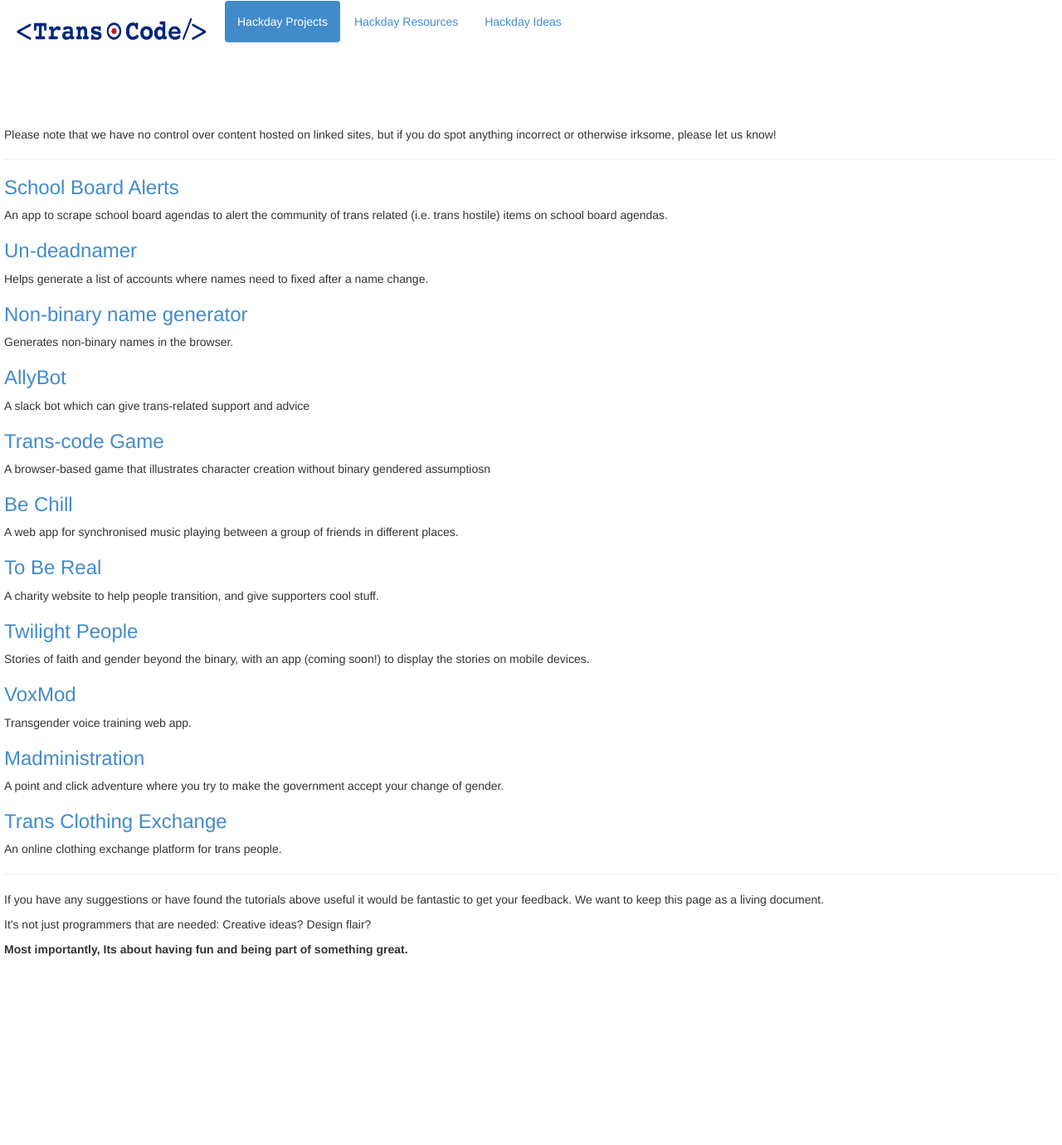
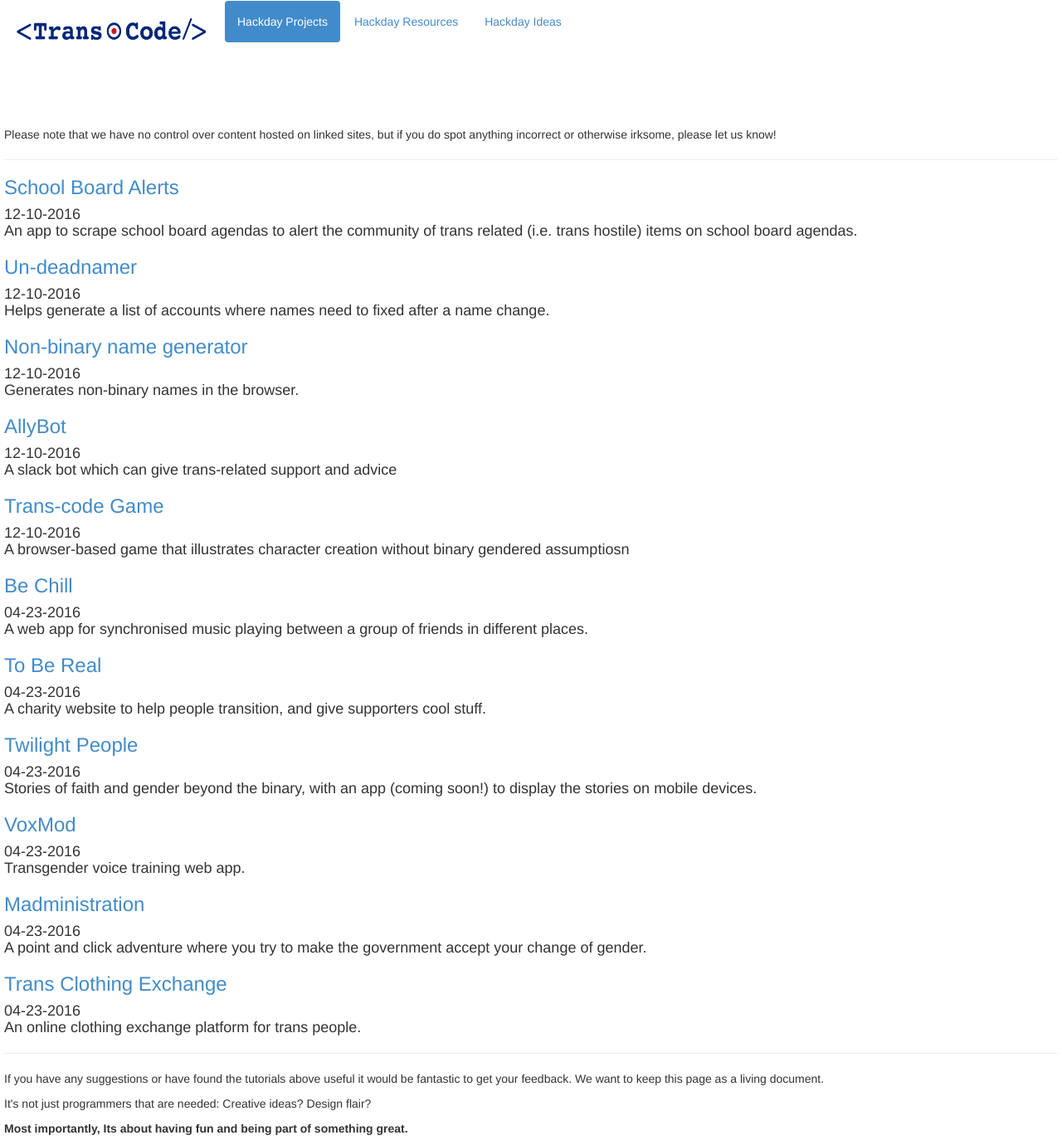
Before and after one commit to Trans-Code/Trans-Code.github.io, a Jekyll site: the page built from index.html, in a window 1280 px wide. Shown: the whole page at 83% size. Built offline with Jekyll 4.4.1, drawn with Linux system fonts in a browser that asks for light colours; before the commit the page ends 1164 px from its top, so only the background shows below that.

Commit message:
added dates to projects

```diff
--- a/_data/projects.yml
+++ b/_data/projects.yml
@@ -1,43 +1,54 @@
 - name: School Board Alerts
   url: https://github.com/alison985/school-board-agenda-alerts
   info: An app to scrape school board agendas to alert the community of trans related (i.e. trans hostile) items on school board agendas.
+  date: 12-10-2016
 
 - name: Un-deadnamer
   url: https://
   info: Helps generate a list of accounts where names need to fixed after a name change.
+  date: 12-10-2016
 
 - name: Non-binary name generator
   url: https://github.com/estherbrunner/non-binary-name
   info: Generates non-binary names in the browser.
+  date: 12-10-2016
 
 - name: AllyBot
   url:
   info: A slack bot which can give trans-related support and advice
+  date: 12-10-2016
 
 - name: Trans-code Game
   url: https://github.com/Velfi/trans-code-game
   info: A browser-based game that illustrates character creation without binary gendered assumptiosn
+  date: 12-10-2016
 
 - name: Be Chill
   url: https://github.com/malht/bechill
   info: A web app for synchronised music playing between a group of friends in different places.
+  date: 04-23-2016
 
 - name: To Be Real
   url: https://github.com/tobereal/tobereal.tech
   info: A charity website to help people transition, and give supporters cool stuff.
+  date: 04-23-2016
 
 - name: Twilight People
   url: http://www.twilightpeople.com
   info: Stories of faith and gender beyond the binary, with an app (coming soon!) to display the stories on mobile devices.
+  date: 04-23-2016
 
 - name: VoxMod
   url: https://github.com/TranscodeVoiceTraining/VoxMod
   info: Transgender voice training web app.
+  date: 04-23-2016
 
 - name: Madministration
   url: https://krisajenkins.github.io/transcodegame/
   info: A point and click adventure where you try to make the government accept your change of gender.
+  date: 04-23-2016
 
 - name: Trans Clothing Exchange
   url: https://github.com/penman/clothing_exchange
   info: An online clothing exchange platform for trans people.
+  date: 04-23-2016
--- a/index.html
+++ b/index.html
@@ -12,6 +12,7 @@ title: Hackday Projects
 {% for project in site.data.projects %}
 <div>
   <a href="{{ project.url }}"><h3>{{ project.name }}</h3></a>
+  <h4>{{project.date}}
   <p>{{ project.info }}</p>
 </div>
 {% endfor %}
```
